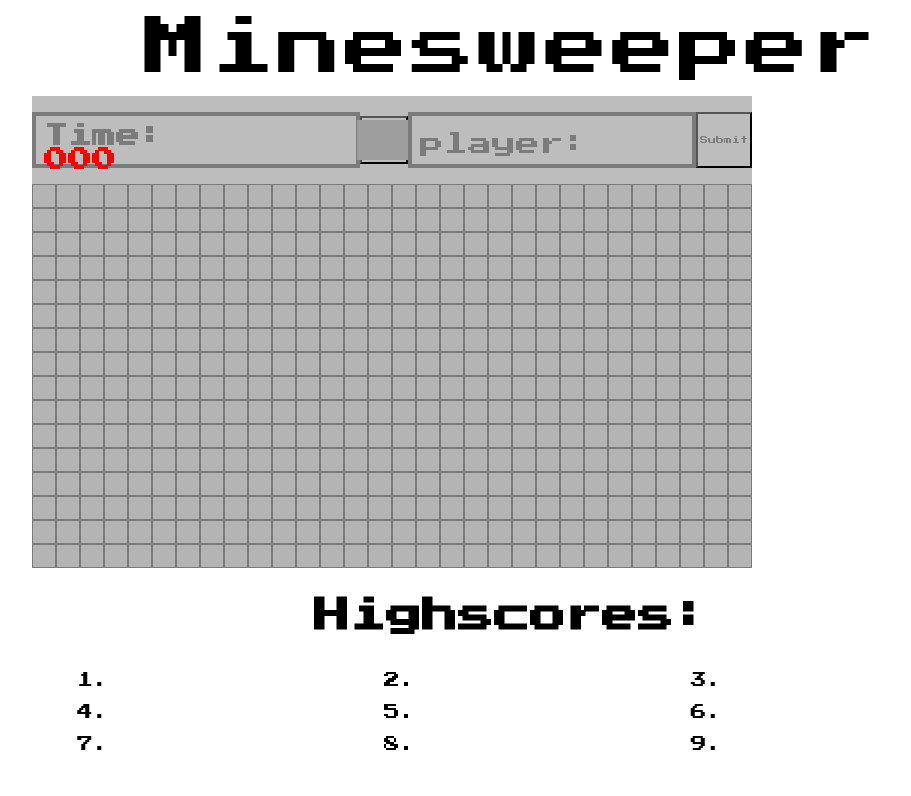
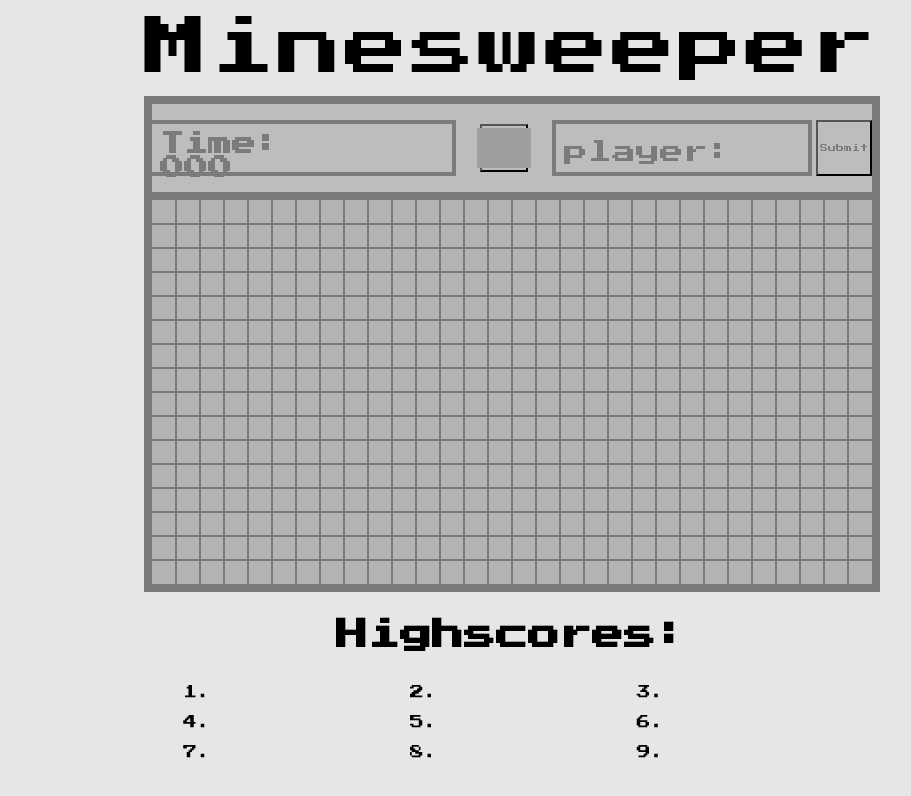
Before and after one commit to tree-ve/minesweeper, a plain HTML site: page index.html in a window 1280 px wide. Shown: the whole page, without its empty margins (128-1039 px from the left). Drawn offline with Linux system fonts and the light colour scheme; grey boxes are pictures that could not be loaded.

Commit message:
removed unused code

```diff
--- a/script.js
+++ b/script.js
@@ -157,25 +157,25 @@ function makeBoard(a, b) {
             while (i === 0) {
                 // Top side
                 topSide = document.getElementById(`r${j}c${i}`)
-                topSide.style.marginTop = '1vmin solid rgb(150,150,150)';
+                topSide.style.borderTop = '0vmin';
                 break;
             }
             while (i === (a-1)) {
                 // Bottom side
                 bottomSide = document.getElementById(`r${j}c${i}`)
-                bottomSide.style.marginBottom = '1vmin solid rgb(150,150,150)';
+                bottomSide.style.borderBottom = '0vmin';
                 break;
             }
             while (j === 0) {
                 // Left side
                 leftSide = document.getElementById(`r${j}c${i}`)
-                leftSide.style.marginLeft = '1vmin solid rgb(150,150,150)';
+                leftSide.style.borderLeft = '0vmin';
                 break;
             }
             while (j === (b-1)) {
                 // Right side
                 rightSide = document.getElementById(`r${j}c${i}`)
-                rightSide.style.marginRight = '1vmin solid rgb(150,150,150)';
+                rightSide.style.borderRight = '0vmin';
                 break;
             }
         }
--- a/style.css
+++ b/style.css
@@ -5,35 +5,19 @@
   body {
     height: 90vh;
     margin: 0;
-    /* font-family: 'TF2 Build', sans-serif; */
-    /* font-family: 'VT323', sans-serif; */
-    /* font-family: 'DotGothic16', sans-serif; */
     font-family: 'Press Start 2P', sans-serif;
     display: grid;
-    /* flex-direction: column; */
-    justify-content: center;
-    /* align-items: start; */
+    justify-items: center;
+    align-items: center;
     background-color: var(--bg-clr);
-    /* grid-row: 4; */
-    /* transform: scale(0.95); */
   }
 
   :root {
-    /* --red: #B8383B; */
-    --red: rgb(255,0,0);
-    /* --B: red; */
-    --blue: #5885A2;
-    /* --bg-clr: rgb(43, 39, 37); */
-    --bg-clr: rgb(255, 255, 255);
-    /* --main-clr: rgb(235, 228, 201); */
+    --bg-clr: rgb(230, 230, 230);
     --main-clr: rgb(189,189,189);
-    /* --sub-clr: rgb(192, 186, 173); */
     --hidden: rgb(180,180,180);
     --hidden-hover: rgb(170,170,170);
     --sub-clr: rgb(123,123,123);
-    /* --btn-clr: rgb(98, 88, 76); */
-    /* --btn-hover: rgb(120, 55, 39); */
-    /* --H: rgb(120, 55, 39); */
     --one: rgb(0,0,255);
     --two: rgb(0,128,0);
     --three: rgb(255,0,0);
@@ -47,38 +31,25 @@
   header {
     padding: 2vh 0 2vh 0;
     font-size: 8vmin;
-    /* color: var(--main-clr); */
     letter-spacing: 0.35vmin;
     display: flex;
     justify-content: center;
-    /* justify-items: center; */
-    /* align-items: end; */
     place-items: center;
   }
-  /* header > img{
-    float: left;
-    background: "https://raw.githubusercontent.com/joelbyrd/external-resources/master/images/minesweeper.png";
-    background-position: -16px -23px;
-    clip: rect(0, 100px, 200px, 0);
-    height: 16px;
-    width: 16px;
-  } */
 
   subheadings {
     display: flex;
     background-color: var(--main-clr);
-    /* grid-template-columns: 1.1fr auto 1.1fr; */
-    width: 90vmin;
+    width: 92vmin;
+    border: 1vmin solid var(--sub-clr);
     justify-content: space-around;
     align-items: center;
     margin: 1vmin solid rgb(150,150,150);
+    margin-top: 0vmin;
   }
   subheadings > div {
     display: inline-grid;
     grid-template-columns: 36vmin 7vmin;
-    /* height: 2vmin; */
-    /* justify-content: center;
-    align-items: center; */
   }
 
 
@@ -86,34 +57,33 @@
     color: var(--sub-clr);
     font-size: 3vmin;
     display: inline grid;
-    /* justify-items: start; */
-    /* align-items: start; */
     height: 7vmin;
-    width: 43vmin;
+    width: 40vmin;
     padding: 1vmin;
+    margin-right: 3vmin;
     border: 0.5vmin solid var(--sub-clr);
-    /* margin: auto; */
+    border-left: 0vmin;
+  }
+  #timer {
+    color: var(--sub-clr);
+    font-size: 3vmin;
+    display: inline grid;
+    justify-items: start;
+    align-items: start;
   }
 
   #username {
     justify-items: start;
     font-size: 4vmin;
-    /* display: inline grid; */
-    /* justify-items: start; */
-    /* align-items: start; */
     height: 7vmin;
-    width: 36vmin;
+    width: 32.5vmin;
     padding: 1vmin;
+    margin-left: 3vmin;
     border: 0.5vmin solid var(--sub-clr);
-    /* margin: auto; */
     font-family: 'Press Start 2P', sans-serif;
-    /* color: black; */
-    /* pointer-events: none; */
-    /* background-color: var(--main-clr); */
+  }
 
-  }
   ::placeholder {
-    /* display: grid; */
     color: var(--sub-clr);
     font-size: 3vmin;
     text-align: center;
@@ -125,7 +95,6 @@
     height: 7vmin;
     width: 7vmin;
     font-size: 1vmin;
-    /* disabled: true; */
   }
   #userInputBtn:hover {
     color: rgb(67, 67, 67);
@@ -135,33 +104,28 @@
 
   #board {
     display: grid;
-    /* margin-top: 2vmin; */
+    padding: 1vmin;
+    padding-top: 0vmin;
+    background-color: var(--sub-clr);
   }
 
   #board > div {
     display: flex;
     border-radius: 0%;
     border: 1px solid var(--sub-clr);
-    /* background-color: var(--main-clr); */
-    /* font-size: 12vmin%; */
-    justify-content: center;
+    justify-items: center;
     align-items: center;
-    /* color: red; */
-
   }
 
   button {
-    /* margin-top: 4vmin; */
     display: grid;
     justify-content: center;
     align-items: center;
     background-color: var(--main-clr);
-    /* padding: auto; */
     font-size: 2vmin;
     height: 6vmin;
     width: 6vmin;
     color: var(--sub-clr);
-    /* background-color: var(--main-clr); */
     font-family: 'Press Start 2P', cursive;
   }
 
@@ -173,20 +137,17 @@
   }
 
   .hidden {
-    /* visibility: hidden; */
     color: var(--hidden);
     background-color: var(--hidden);
   }
 
   .flagged {
-    /* visibility: hidden; */
     color: maroon;
     background-color: var(--hidden);
   }
 
   .revealed {
     visibility: visible;
-    /* color: red; */
     background-color: var(--main-clr);
   }
   subheadings > button > img {
@@ -207,17 +168,17 @@
     display: grid;
     justify-items: center;
     align-items: center;
+    font-size: 4vmin;
   }
   .score {
     display: grid;
     justify-items: center;
     align-content: center;
     grid-template-columns: repeat(3, 1fr);
-    width: 120vmin;
-    /* padding: 20px; */
+    width: 90vmin;
   }
   li {
-    font-size: 2vmin;
-    width: 25vmin;
+    font-size: 1.75vmin;
+    width: 20vmin;
     padding: 1vmin;
   }
```
Also changed, not shown: index.html (+0 -8 lines).
